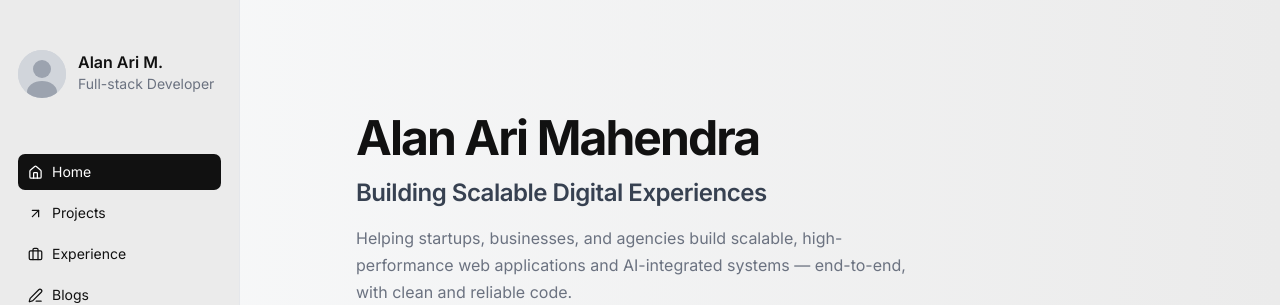
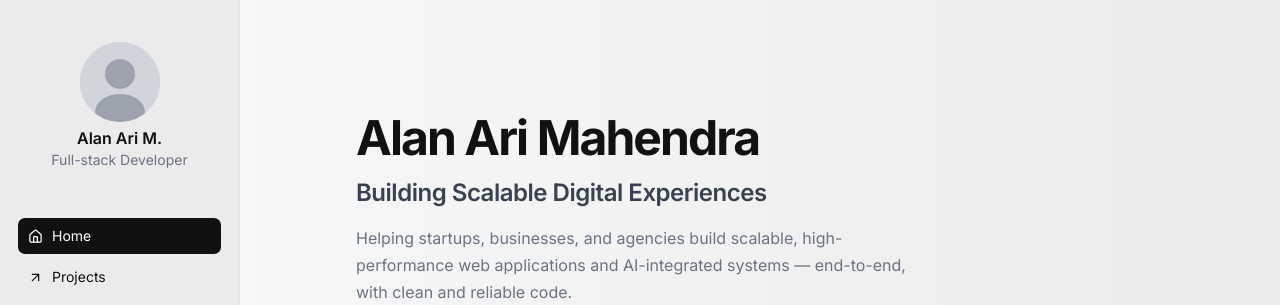
Before and after one commit to alan-ari-mahendra/personal-web-profile, a Next.js app: page / in a window 1280 px wide. Shown: the top 305 px of the page. Built offline with nearby package versions, Linux system fonts and the light colour scheme; no server answers; the database is empty.

Commit message:
adjust image layout

```diff
--- a/components/sidebar.tsx
+++ b/components/sidebar.tsx
@@ -29,19 +29,19 @@ export function Sidebar({ imageUrl }: { imageUrl?: string | null }) {
   return (
     <aside className="fixed top-0 left-0 bottom-0 w-[240px] bg-[#EBEBEB] border-r border-[#E5E7EB] flex flex-col py-[18px] px-2.5 z-50 overflow-y-auto max-sm:w-14 max-sm:px-1.5">
       {/* Profile */}
-      <div className="flex items-center gap-3 px-2 mb-[22px] py-8">
-        <div className="w-[48px] h-[48px] rounded-full bg-[#D1D5DB] flex-shrink-0 overflow-hidden">
+      <div className="flex flex-col items-center gap-2 px-2 mb-[22px] py-6 max-sm:py-3">
+        <div className="w-20 h-20 rounded-full bg-[#D1D5DB] flex-shrink-0 overflow-hidden max-sm:w-9 max-sm:h-9">
           {imageUrl ? (
-            <Image src={imageUrl} alt="Alan Ari M." width={48} height={48} className="w-full h-full object-cover" />
+            <Image src={imageUrl} alt="Alan Ari M." width={80} height={80} className="w-full h-full object-cover" />
           ) : (
-            <svg viewBox="0 0 48 48" xmlns="http://www.w3.org/2000/svg">
-              <rect width="48" height="48" fill="#D1D5DB" />
-              <circle cx="24" cy="19" r="9" fill="#9CA3AF" />
-              <ellipse cx="24" cy="42" rx="15" ry="11" fill="#9CA3AF" />
+            <svg viewBox="0 0 80 80" xmlns="http://www.w3.org/2000/svg" className="w-full h-full">
+              <rect width="80" height="80" fill="#D1D5DB" />
+              <circle cx="40" cy="32" r="15" fill="#9CA3AF" />
+              <ellipse cx="40" cy="70" rx="25" ry="18" fill="#9CA3AF" />
             </svg>
           )}
         </div>
-        <div className="max-sm:hidden leading-none">
+        <div className="max-sm:hidden leading-none text-center">
           <div className="font-semibold text-[#111111] mb-1">Alan Ari M.</div>
           <span className="text-sm text-[#6B7280]">Full-stack Developer</span>
         </div>
```
